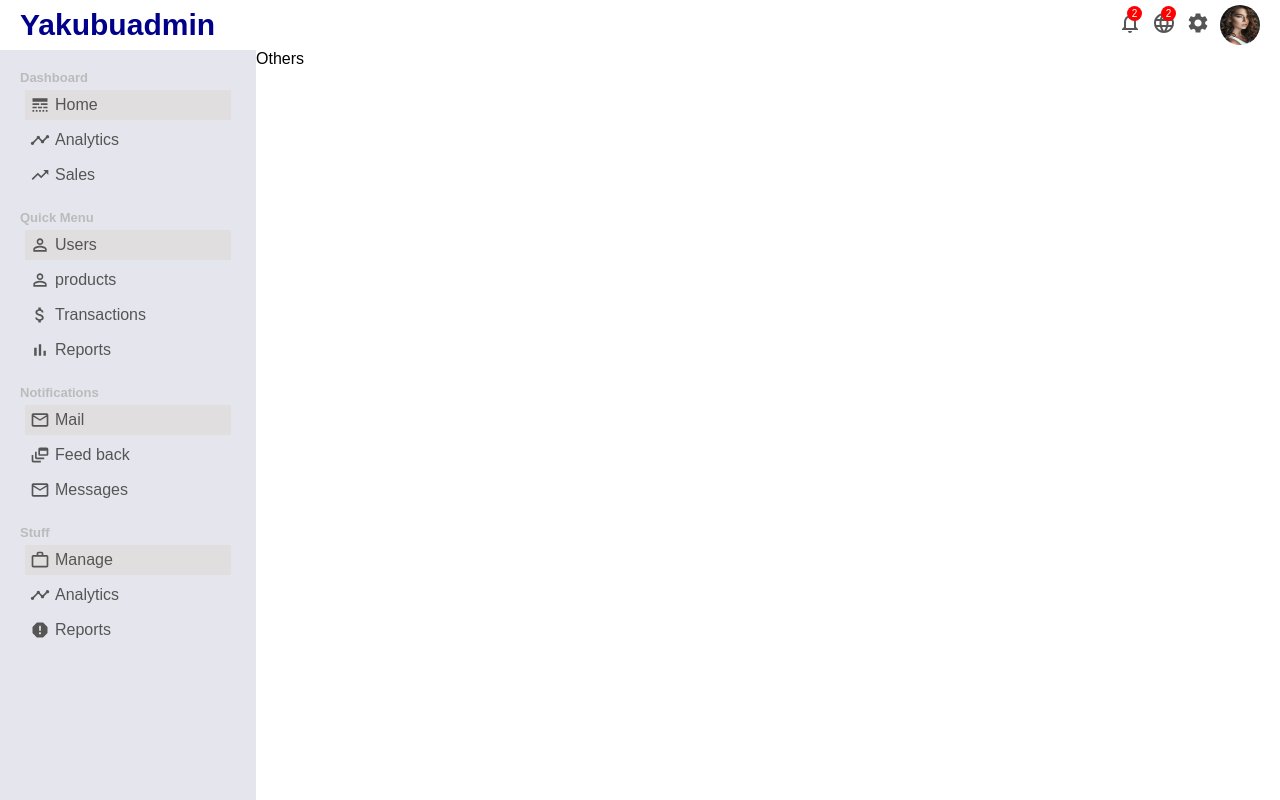
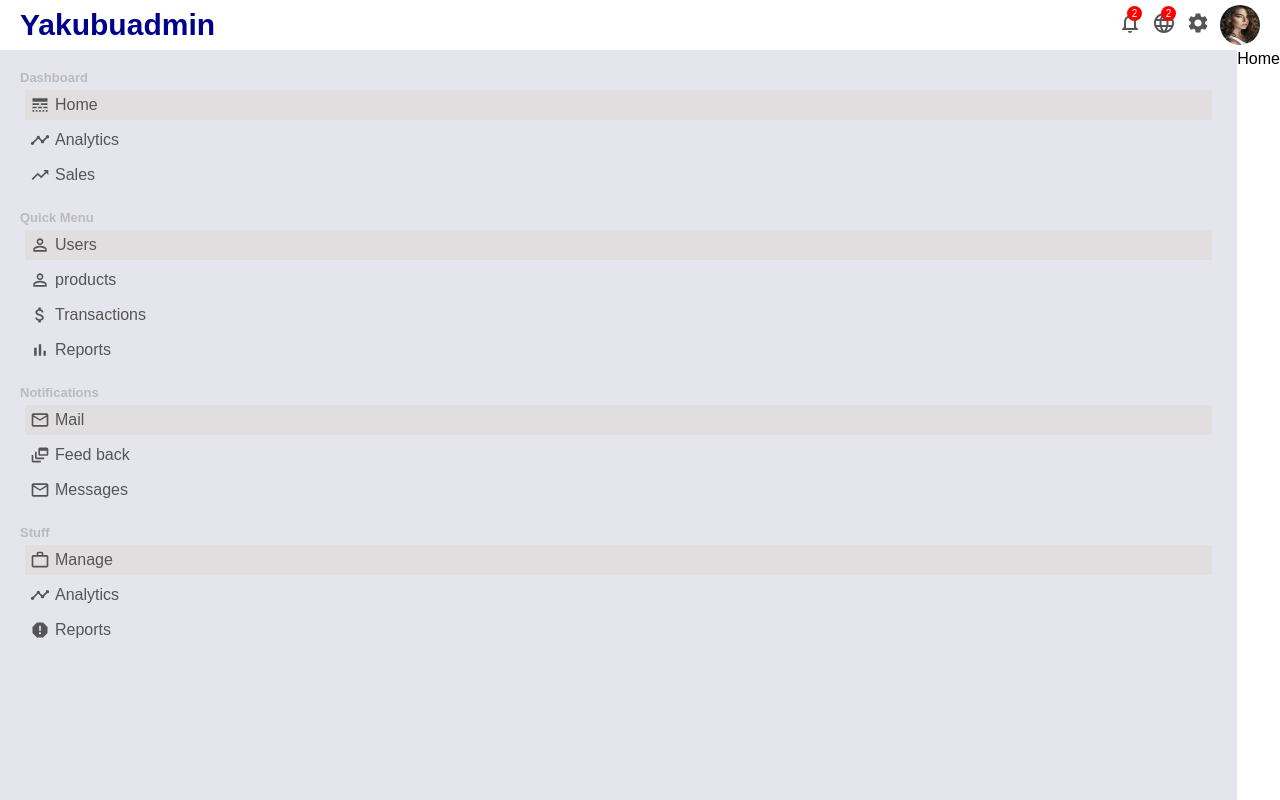
Before and after one commit to YakubuAmidu/admin, a React (Create React App) app: page / in a window 1280 px wide. Built offline with nearby package versions, Linux system fonts and the light colour scheme; a web font is replaced by a local one.

Commit message:
Initial commit

```diff
--- a/src/App.js
+++ b/src/App.js
@@ -2,6 +2,7 @@
 import './App.css';
 import Topbar from "./components/Topbar";
 import Sidebar from './components/sidebar/sidebar';
+import Home from './pages/home/Home';
 
 function App() {
   return (
@@ -9,7 +10,7 @@
       <Topbar />
       <div className="container">
        <Sidebar />
-       <div className="others">Others</div>
+       <Home />
       </div>
     </div>
   );
--- /dev/null
+++ b/src/pages/home/Home.jsx
@@ -0,0 +1,10 @@
+import React from 'react';
+import './Home.css';
+
+export default function Home(){
+    return (
+        <div className="home">
+            Home
+        </div>
+    )
+}
```
Also changed, not shown: src/pages/home/Home.css (added).
